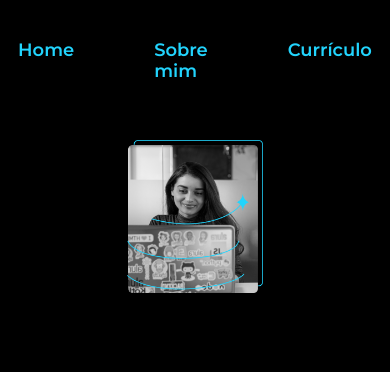
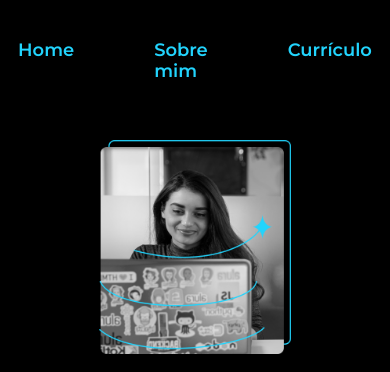
Before and after one commit to queelgomes/primeiro_git_portfolio, a plain HTML site: page index.html in a window 390 px wide. Shown: the top 372 px of the page. Drawn offline with nearby package versions, Linux system fonts and the light colour scheme.

Commit message:
alteracção cabeçalho

```diff
--- a/styles/style.css
+++ b/styles/style.css
@@ -152,7 +152,7 @@ body {
 
     .cabecalho__menu{
         justify-content: center;
-        width: 100%;
+
     }
 
     .principal{
@@ -182,7 +182,7 @@ body {
     }
 
     .principal__imagem{
-        width: 50%;
+        width: 70%;
         display: flex;
         align-items: center;
     }
```
